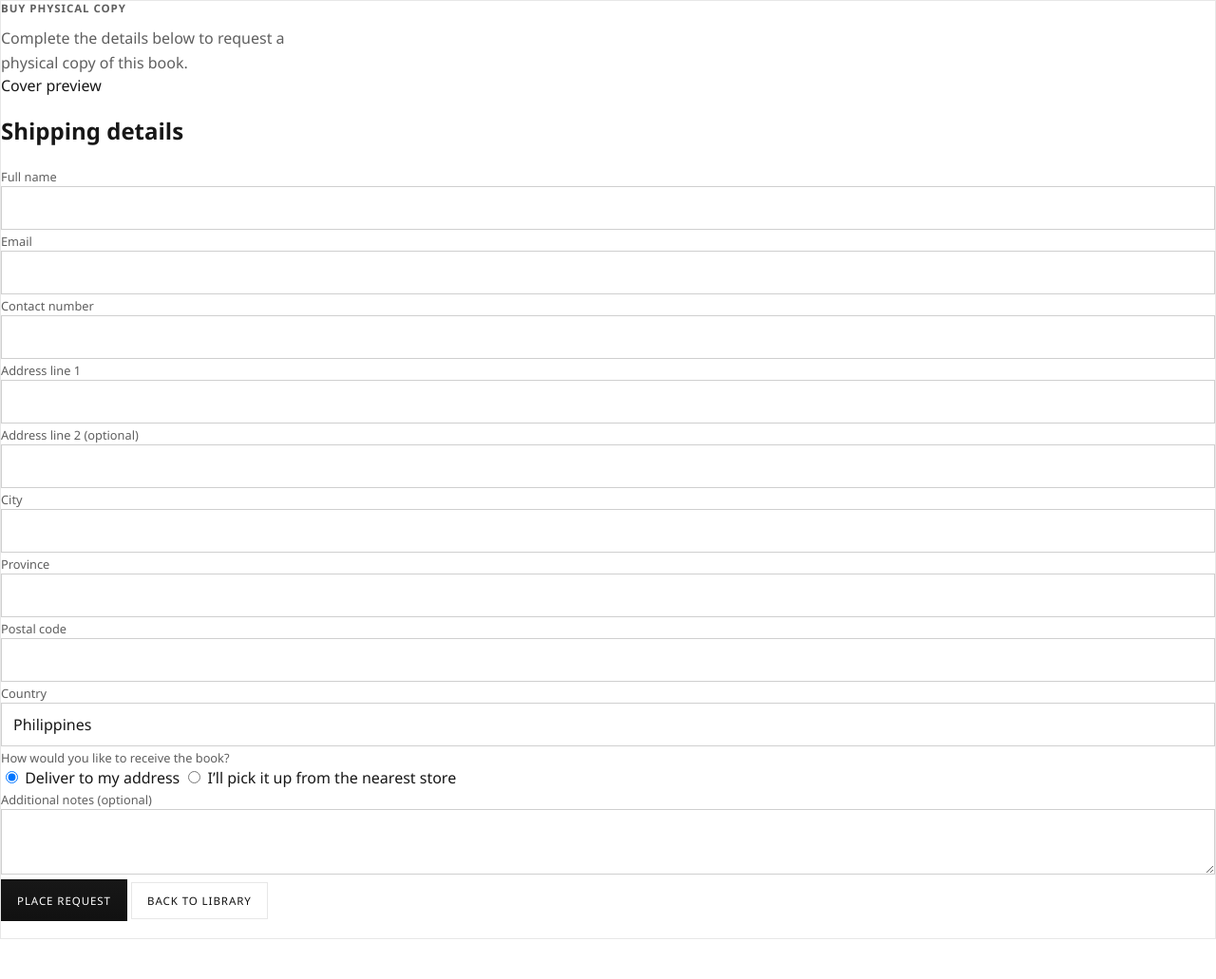
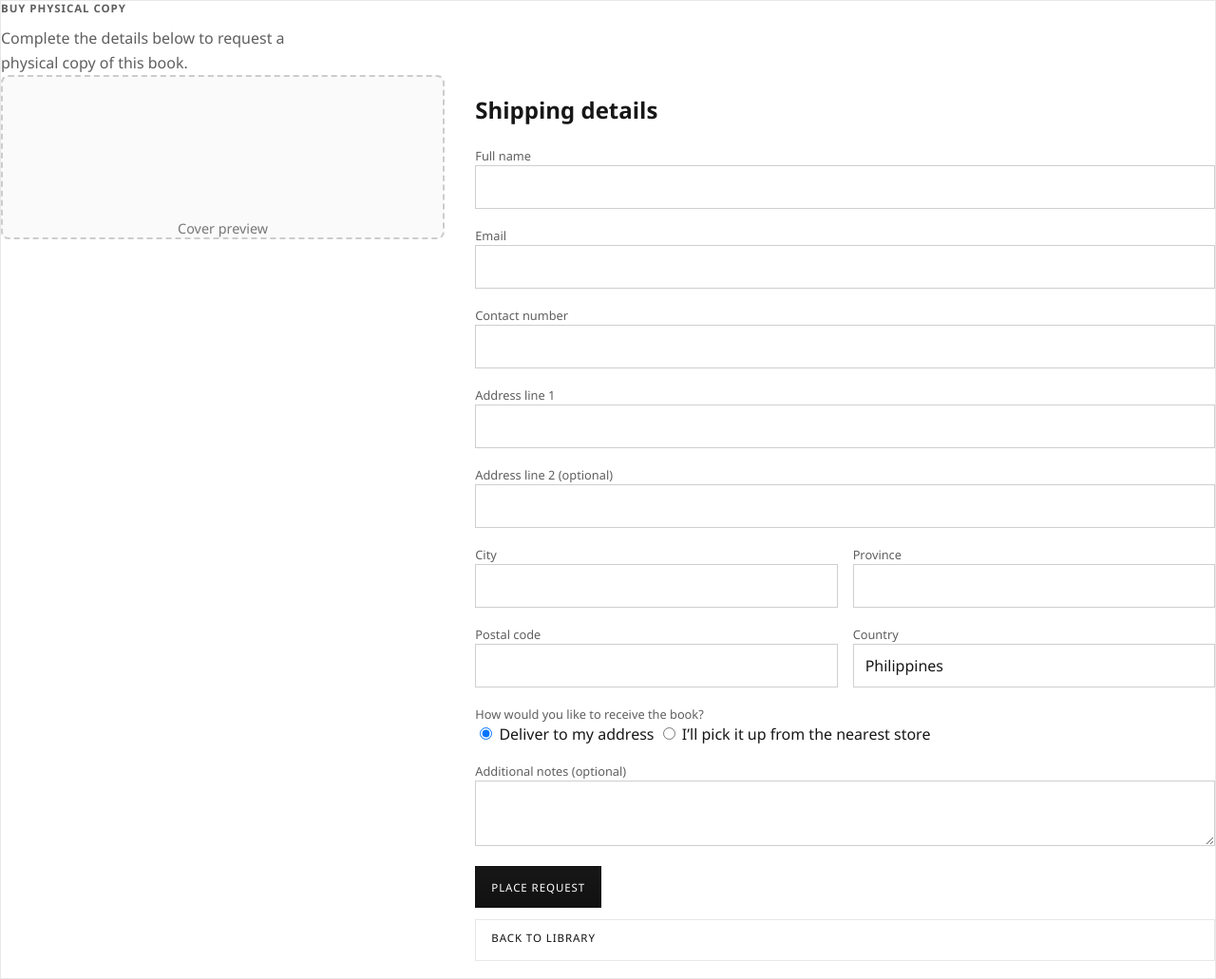
Before and after one commit to Yaezrper21/Projects, a PHP site: page /buy-book.html in a window 1280 px wide. Shown: the part 53-1084 px from the top of the page at 95% size. Before the commit the page ends 1042 px from the top, so only its background shows below. Run offline with PHP 8.4, Linux system fonts and the light colour scheme; some libraries are stand-ins or nearby versions.

Commit message:
Update styles.css

```diff
--- a/NBSDigitalShelf/styles.css
+++ b/NBSDigitalShelf/styles.css
@@ -13,6 +13,48 @@
 /* Highlight the current navigation item */
 .nav-link.nav-active {
   font-weight: 700; /* or bold */
+}
+.buy-book-layout {
+  display: grid;
+  gap: 2rem;
+  grid-template-columns: minmax(0, 1.2fr) minmax(0, 2fr);
+}
+
+@media (max-width: 800px) {
+  .buy-book-layout {
+    grid-template-columns: 1fr;
+  }
+}
+
+.buy-book-cover-placeholder {
+  width: 100%;
+  padding-top: 150px; /* dummy tall box */
+  border-radius: 8px;
+  border: 2px dashed var(--border-subtle, #ccc);
+  display: flex;
+  align-items: center;
+  justify-content: center;
+  font-size: 0.9rem;
+  color: var(--text-muted, #777);
+  background: var(--surface-subtle, #fafafa);
+}
+
+.buy-book-form .field {
+  margin-bottom: 1rem;
+}
+
+.buy-book-form .field-grid {
+  display: grid;
+  gap: 1rem;
+  grid-template-columns: repeat(2, minmax(0, 1fr));
+}
+
+.buy-book-actions {
+  display: flex;
+  gap: 0.75rem;
+  margin-top: 1rem;
+  align-items: center;
+  flex-wrap: wrap;
 }
 
 :root[data-theme="dark"] {
```
